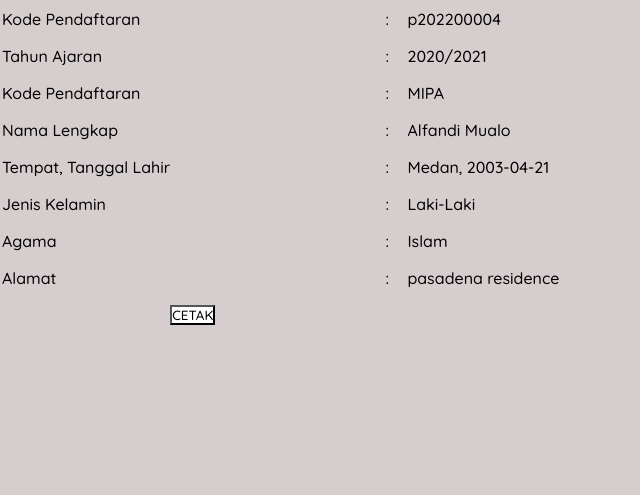
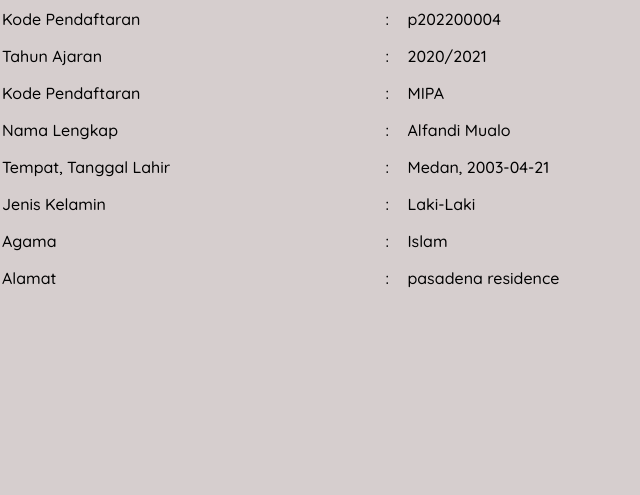
Before and after one commit to FawwazIkbar/Kel-8_projek-PPW, a PHP site: page /cetak-bukti.php?id=p202200004 in a window 1280 px wide. Shown: the part 109-604 px from the top of the page, without its empty margins (0-640 px from the left). Run offline with PHP 8.4, Linux system fonts and the light colour scheme; data comes from the database, SQL or seed files in the repository.

Commit message:
Update cetak-bukti.php

```diff
--- a/cetak-bukti.php
+++ b/cetak-bukti.php
@@ -18,7 +18,9 @@
 <link href="https://fonts.googleapis.com/css2?family=Quicksand:wght@500&display=swap" rel="stylesheet"><link rel="preconnect" href="https://fonts.googleapis.com">
 <link rel="preconnect" href="https://fonts.gstatic.com" crossorigin>
 <link href="https://fonts.googleapis.com/css2?family=Quicksand:wght@500&display=swap" rel="stylesheet">
-
+<script>
+    window.print();
+</script>
 </head>
 <body>
    <h2>BUKTI PENDAFTARAN</h2>
@@ -58,10 +60,6 @@
         <td>:</td>
         <td><?php echo $p->almt_peserta ?></td>
     </tr>
-
-     <tr>
-            <th><input type="button" style="background: white" onclick="window.print()" value="CETAK"></th>
-        </tr>
    </table>
 </body>
 </html>
```
